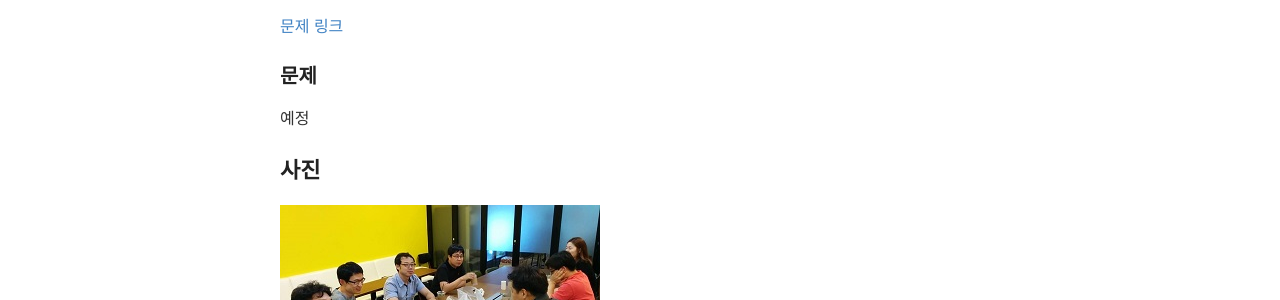
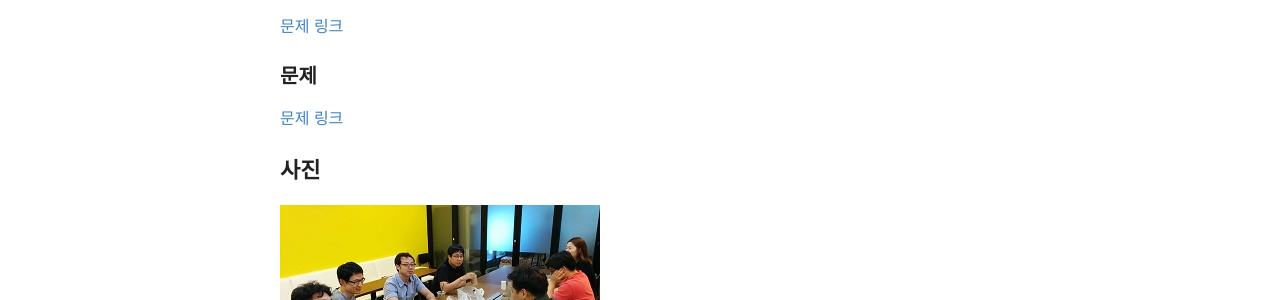
Before and after one commit to seirion/aaa, a Jekyll site: the page built from _posts/2016-08-11-meeting-061.md, in a window 1280 px wide. Shown: the part 534-834 px from the top of the page. Built offline with Jekyll 4.4.1, drawn with Linux system fonts in a browser that asks for light colours; comment, search, counter and statistics services are not loaded.

Commit message:
Update 2016-08-11-meeting-061.md

```diff
--- a/_posts/2016-08-11-meeting-061.md
+++ b/_posts/2016-08-11-meeting-061.md
@@ -24,7 +24,7 @@ date:   2016-07-23 00:00:00
 
 ### 문제
 
-예정
+[문제 링크](http://codeforces.com/contest/703/problem/B)
 
 ## 사진
 ![사진](https://raw.githubusercontent.com/seirion/aaa/gh-pages/images/aaa/aaa_59_03.jpg)
```
